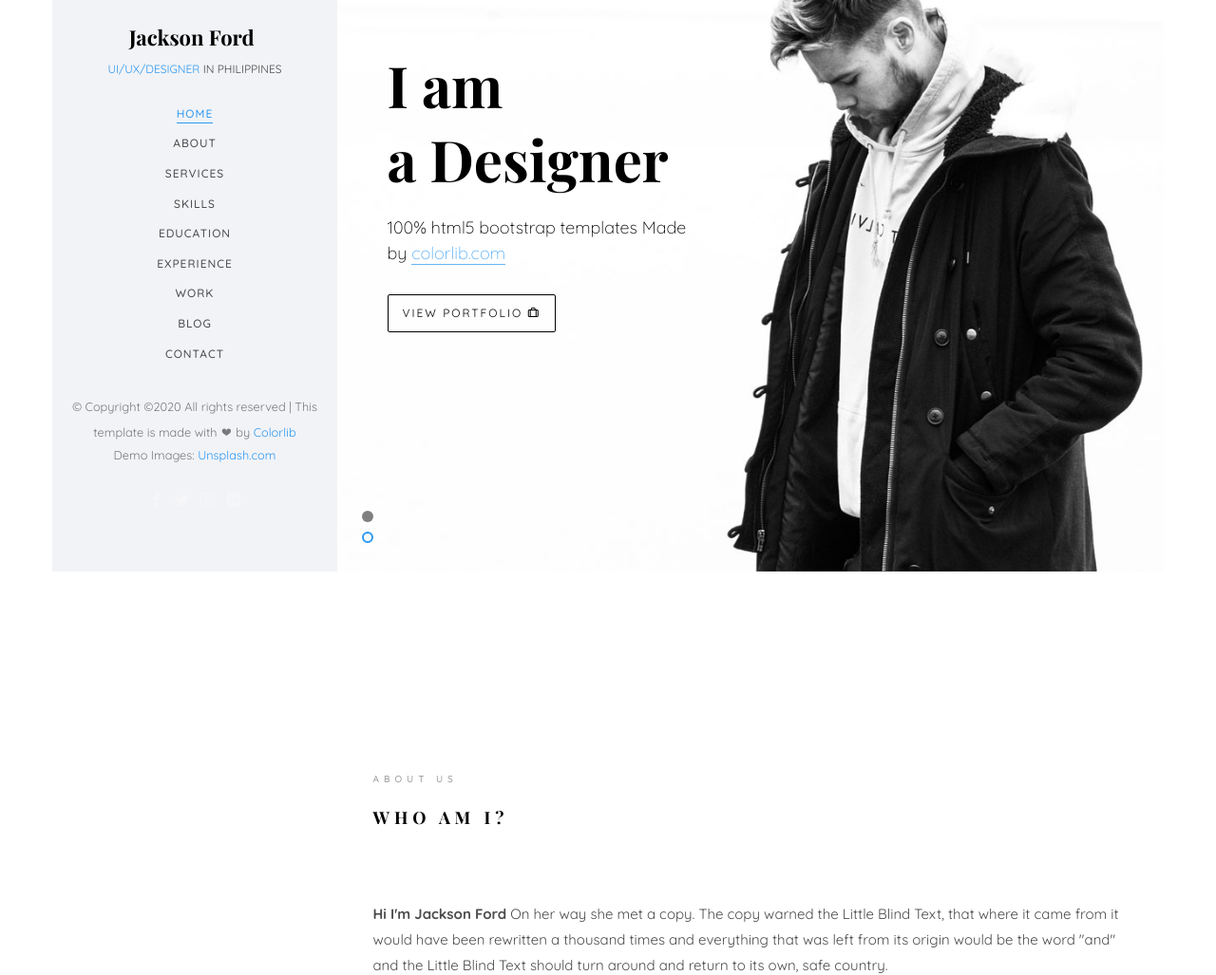
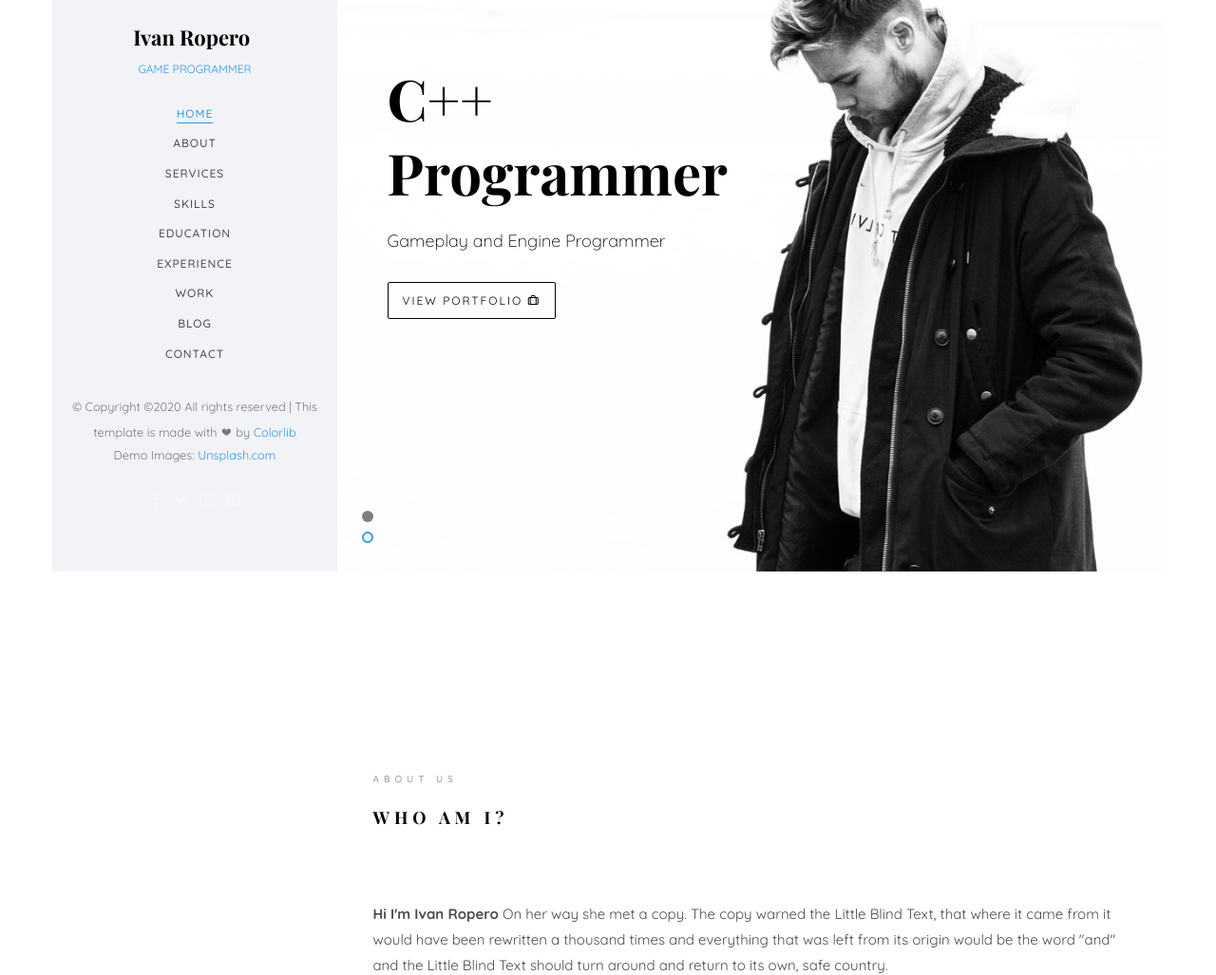
Before and after one commit to RoperoIvan/MyPortfolio, a plain HTML site: page docs/index.html in a window 1280 px wide. Shown: the part 198-1225 px from the top of the page at 95% size. Drawn offline with nearby package versions, Linux system fonts and the light colour scheme; files whose address does not match are found by name; a web font is replaced by a local one.

Commit message:
little changes

```diff
--- a/docs/index.html
+++ b/docs/index.html
@@ -3,7 +3,7 @@
 	<head>
 	<meta charset="utf-8">
 	<meta http-equiv="X-UA-Compatible" content="IE=edge">
-	<title>Jackson Template</title>
+	<title>Ivan Ropero García</title>
 	<meta name="viewport" content="width=device-width, initial-scale=1">
 	<meta name="description" content="" />
 	<meta name="keywords" content="" />
@@ -57,8 +57,8 @@
 		<aside id="colorlib-aside" role="complementary" class="border js-fullheight">
 			<div class="text-center">
 				<div class="author-img" style="background-image: url(images/about.jpg);"></div>
-				<h1 id="colorlib-logo"><a href="index.html">Jackson Ford</a></h1>
-				<span class="position"><a href="#">UI/UX/Designer</a> in Philippines</span>
+				<h1 id="colorlib-logo"><a href="index.html">Ivan Ropero</a></h1>
+				<span class="position"><a href="#">Game Programmer</a></span>
 			</div>
 			<nav id="colorlib-main-menu" role="navigation" class="navbar">
 				<div id="navbar" class="collapse">
@@ -101,8 +101,8 @@ Copyright &copy;<script>document.write(new Date().getFullYear());</script> All r
 					   			<div class="col-md-6 col-md-offset-3 col-md-pull-3 col-sm-12 col-xs-12 js-fullheight slider-text">
 					   				<div class="slider-text-inner js-fullheight">
 					   					<div class="desc">
-						   					<h1>Hi! <br>I'm Jackson</h1>
-						   					<h2>100% html5 bootstrap templates Made by <a href="https://colorlib.com/" target="_blank">colorlib.com</a></h2>
+						   					<h1>Hi! I'm Ivan Ropero</h1>
+						   					<h2>Videogames fanatic and game developer</h2>
 												<p><a class="btn btn-primary btn-learn">Download CV <i class="icon-download4"></i></a></p>
 											</div>
 					   				</div>
@@ -117,8 +117,8 @@ Copyright &copy;<script>document.write(new Date().getFullYear());</script> All r
 					   			<div class="col-md-6 col-md-offset-3 col-md-pull-3 col-sm-12 col-xs-12 js-fullheight slider-text">
 					   				<div class="slider-text-inner">
 					   					<div class="desc">
-						   					<h1>I am <br>a Designer</h1>
-												<h2>100% html5 bootstrap templates Made by <a href="https://colorlib.com/" target="_blank">colorlib.com</a></h2>
+						   					<h1>C++ Programmer</h1>
+												<h2>Gameplay and Engine Programmer</h2>
 												<p><a class="btn btn-primary btn-learn">View Portfolio <i class="icon-briefcase3"></i></a></p>
 											</div>
 					   				</div>
@@ -139,7 +139,7 @@ Copyright &copy;<script>document.write(new Date().getFullYear());</script> All r
 									<div class="about-desc">
 										<span class="heading-meta">About Us</span>
 										<h2 class="colorlib-heading">Who Am I?</h2>
-										<p><strong>Hi I'm Jackson Ford</strong> On her way she met a copy. The copy warned the Little Blind Text, that where it came from it would have been rewritten a thousand times and everything that was left from its origin would be the word "and" and the Little Blind Text should turn around and return to its own, safe country.</p>
+										<p><strong>Hi I'm Ivan Ropero</strong> On her way she met a copy. The copy warned the Little Blind Text, that where it came from it would have been rewritten a thousand times and everything that was left from its origin would be the word "and" and the Little Blind Text should turn around and return to its own, safe country.</p>
 										<p>Even the all-powerful Pointing has no control about the blind texts it is an almost unorthographic life One day however a small line of blind text by the name of Lorem Ipsum decided to leave for the far World of Grammar.</p>
 									</div>
 								</div>
```
Also changed, not shown: docs/images/about.jpg, 1 other file.
